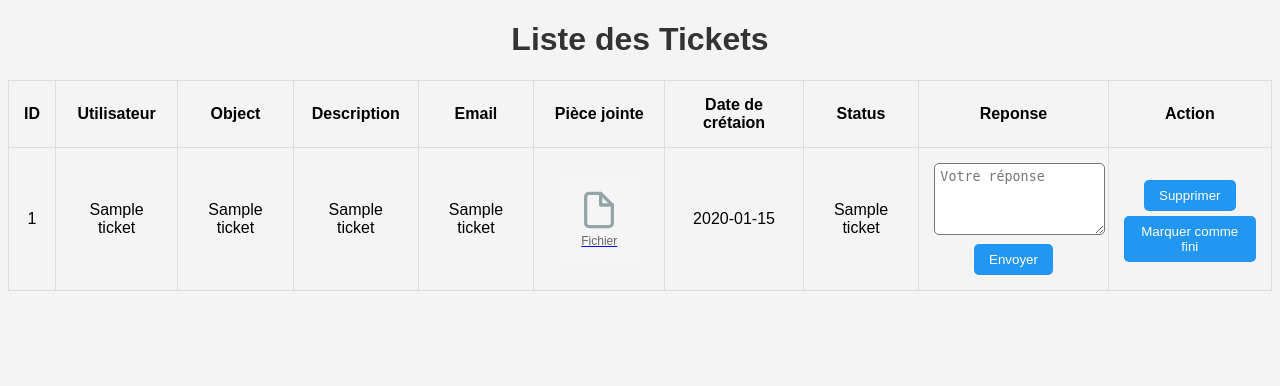
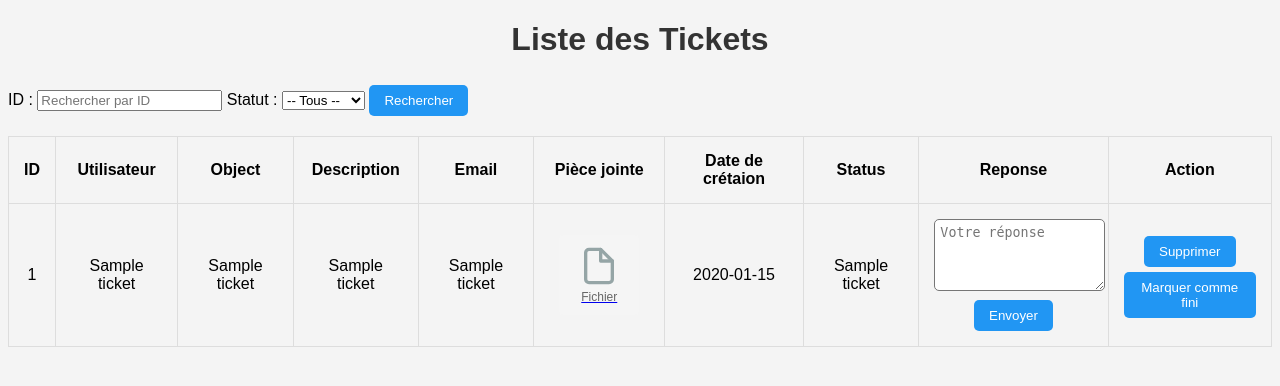
Before and after one commit to opsiexe/SAE203-LD-MV-ED-MD, a Flask app: page / in a window 1280 px wide. Shown: the top 386 px of the page. Run offline with Flask 3, Linux system fonts and the light colour scheme; a database or web service that is not in the repository returns one stand-in record (values such as "Sample title"); some libraries are stand-ins or nearby versions.

Commit message:
barre de recherche

```diff
--- a/backend/src/templates/index.html
+++ b/backend/src/templates/index.html
@@ -9,6 +9,22 @@
 
 <body>
     <h1>Liste des Tickets</h1>
+
+    <!-- Barre de recherche -->
+    <form class="search-form" method="GET" action="#">
+        <label for="search_id">ID :</label>
+        <input type="number" name="search_id" id="search_id" placeholder="Rechercher par ID">
+
+        <label for="search_statut">Statut :</label>
+        <select name="search_statut" id="search_statut">
+            <option value="">-- Tous --</option>
+            <option value="pending">En attente</option>
+            <option value="fini">Fini</option>
+            <option value="ouvert">Ouvert</option>
+        </select>
+
+        <button type="submit">Rechercher</button>
+    </form>
 
     {% with messages = get_flashed_messages() %}
     {% if messages %}
@@ -44,12 +60,10 @@
                 {% if ticket[4] %}
                 <a href="{{ url_for('uploaded_file', filename=ticket[4]) }}" target="_blank" class="piece-jointe-link">
                     {% if ticket[4].lower().endswith(('.png', '.jpg', '.jpeg', '.gif')) %}
-                    <!-- Preview pour les images -->
                     <div class="preview-container">
                         <img src="{{ url_for('uploaded_file', filename=ticket[4]) }}" class="preview-img" alt="Aperçu">
                     </div>
                     {% elif ticket[4].lower().endswith('.pdf') %}
-                    <!-- Icône pour PDF -->
                     <div class="preview-container pdf">
                         <svg xmlns="http://www.w3.org/2000/svg" width="40" height="40" viewBox="0 0 24 24" fill="none"
                             stroke="currentColor" stroke-width="2" stroke-linecap="round" stroke-linejoin="round">
@@ -62,7 +76,6 @@
                         <span class="file-name">PDF</span>
                     </div>
                     {% elif ticket[4].lower().endswith(('.doc', '.docx')) %}
-                    <!-- Icône pour DOC -->
                     <div class="preview-container doc">
                         <svg xmlns="http://www.w3.org/2000/svg" width="40" height="40" viewBox="0 0 24 24" fill="none"
                             stroke="currentColor" stroke-width="2" stroke-linecap="round" stroke-linejoin="round">
@@ -74,7 +87,6 @@
                         <span class="file-name">DOC</span>
                     </div>
                     {% elif ticket[4].lower().endswith(('.xls', '.xlsx')) %}
-                    <!-- Icône pour XLS -->
                     <div class="preview-container xls">
                         <svg xmlns="http://www.w3.org/2000/svg" width="40" height="40" viewBox="0 0 24 24" fill="none"
                             stroke="currentColor" stroke-width="2" stroke-linecap="round" stroke-linejoin="round">
@@ -85,7 +97,6 @@
                         <span class="file-name">XLS</span>
                     </div>
                     {% elif ticket[4].lower().endswith('.txt') %}
-                    <!-- Icône pour TXT -->
                     <div class="preview-container txt">
                         <svg xmlns="http://www.w3.org/2000/svg" width="40" height="40" viewBox="0 0 24 24" fill="none"
                             stroke="currentColor" stroke-width="2" stroke-linecap="round" stroke-linejoin="round">
@@ -97,7 +108,6 @@
                         <span class="file-name">TXT</span>
                     </div>
                     {% else %}
-                    <!-- Icône générique pour les autres fichiers -->
                     <div class="preview-container file">
                         <svg xmlns="http://www.w3.org/2000/svg" width="40" height="40" viewBox="0 0 24 24" fill="none"
                             stroke="currentColor" stroke-width="2" stroke-linecap="round" stroke-linejoin="round">
@@ -140,7 +150,7 @@
                 {% elif ticket[5] == 'fini'%}
                 <form method="POST" action="{{ url_for('mark_open', ticket_id=ticket[0]) }}">
                     <button type="submit">Marquer comme ouvert</button>
-                </form>"
+                </form>
                 {% endif %}
             </td>
         </tr>
```
